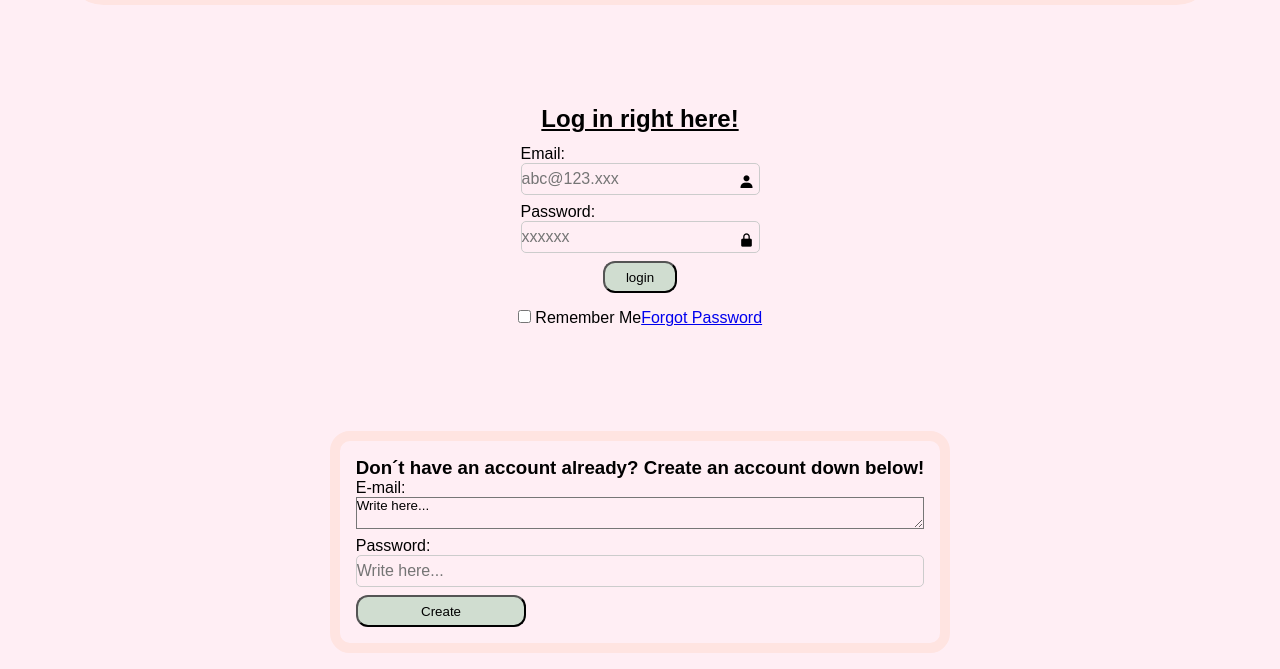
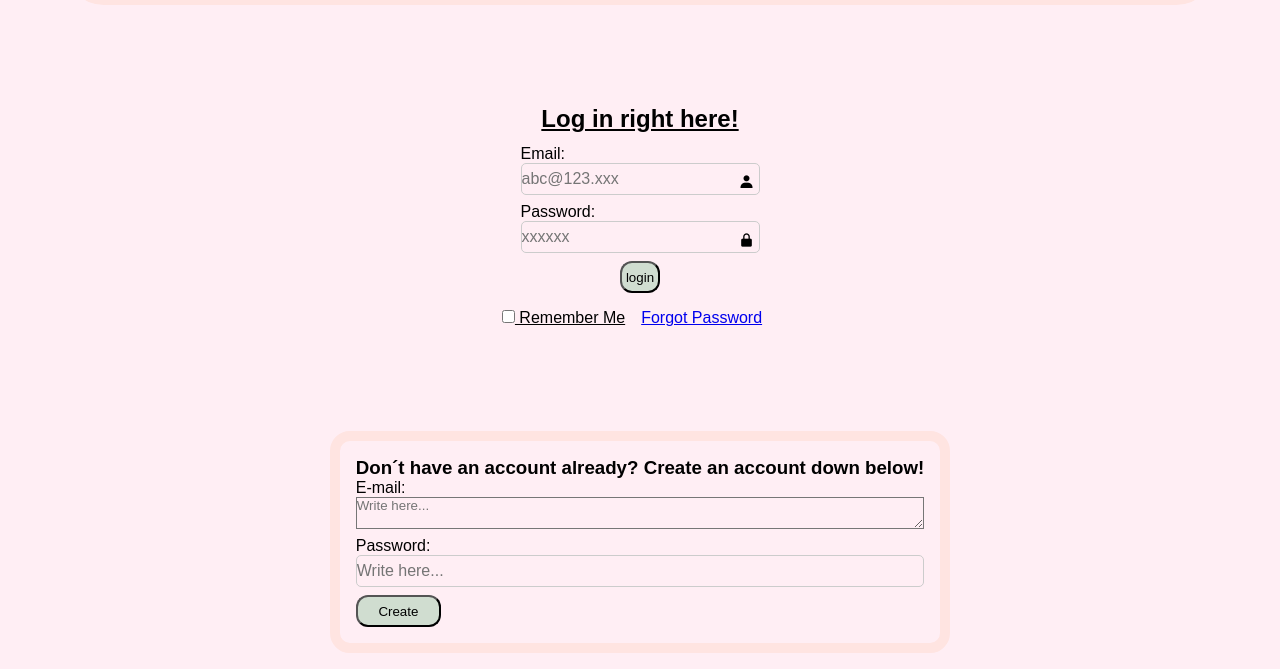
Before and after one commit to idasoderlund/Inl.1-Login-Page, a plain HTML site: page index.html in a window 1280 px wide. Shown: the part 131-800 px from the top of the page. Drawn offline with nearby package versions, Linux system fonts and the light colour scheme; files that its build step writes are made by us from their sources.

Commit message:
changed color placeholder & space-between at element "remember me/forgot password"

```diff
--- a/index.html
+++ b/index.html
@@ -8,7 +8,6 @@
         <link rel="stylesheet" href="Css/style.css"> <!--Stilmallens länk för CSS-->
         <link href='https://unpkg.com/boxicons@2.1.4/css/boxicons.min.css' rel='stylesheet'>
     </head>
-
     <body>
         <header>
                 <h1>WELCOME TO LOGIN PAGE!</h1>
@@ -35,20 +34,19 @@
                 </div>
                 <input type="submit" class="login-button" value="login"> <!--Här är knappen för logga in-->
                 <div class="options">
-                    <label><input type="checkbox"> Remember Me</label> <br>
+                    <label id="remember-function"><input type="checkbox"> Remember Me</label> <br>
                     <a href="#">Forgot Password</a> <!--tom Hyperlänk för att kunna klicka på en länk som kan ta en vidare till annan sida, i detta fall ska man inte komma vidare-->
                 </div>
 
             </div>
         </form>
-
         <footer>
             <!--Nedan kommer registreringsrutan-->
             <form class="register-form">
                 <h3>Don´t have an account already? Create an account down below!</h3>
                 <div class="input-group">
                     <label for="register-email">E-mail:</label>
-                    <textarea rows="2" cols="15">Write here...</textarea> <!--Här är ifyllnadsruta av e-mail för registrering-->
+                    <textarea class="register-email" rows="2" cols="15" placeholder="Write here..."></textarea> <!--Här är ifyllnadsruta av e-mail för registrering-->
                 </div>
                 <div class="input-group">
                     <label for="register-password">Password:</label>
@@ -58,5 +56,4 @@
             </form>
         </footer>
     </body>
-
 </html>
--- a/style.css
+++ b/style.css
@@ -5,7 +5,6 @@
     font-family: "Poppins", sans-serif;
     background-color: #FFEEF4;
 }
-
 body{
     display: flex;
     flex-direction: column;
@@ -15,7 +14,6 @@ body{
     margin: 0;
     background-color: #FFEEF4;
     }
-
     @media(max-width : 1920px), (max-width : 480px){
         .container{
             grid-template-columns: 1fr;
@@ -43,7 +41,6 @@ header{
     justify-content: center;
     align-items: center;
     flex-grow: 1;
-
 }
 .fillin-areas{
     display: flex;
@@ -59,6 +56,10 @@ h2{
     display: flex;
     flex-direction: column;
     margin-bottom: 0.5em;
+}
+.register-email{
+    color: #000;
+    opacity: 1;
 }
 .input-icon{
     position: absolute;
@@ -76,12 +77,11 @@ h2{
 .create-button, .login-button{
     background-color: #D0DDD0;
     border-radius: 12px;
-    width: 30%;
+    width: 15%;
     height: 4vh;
 }
 .create-button:hover, .login-button:hover{
     background-color: #A9C46C;
-
 }
 .options{
     display: flex;
@@ -89,7 +89,11 @@ h2{
     align-items: center;
     margin-top: 1em;
     margin-bottom: 1em;
+    margin-right: 1em;
     width: 100%;
+}
+#remember-function{
+    text-decoration: underline
 }
 .login-options input[type="checkbox"]{
     margin-right: 10px;
```
